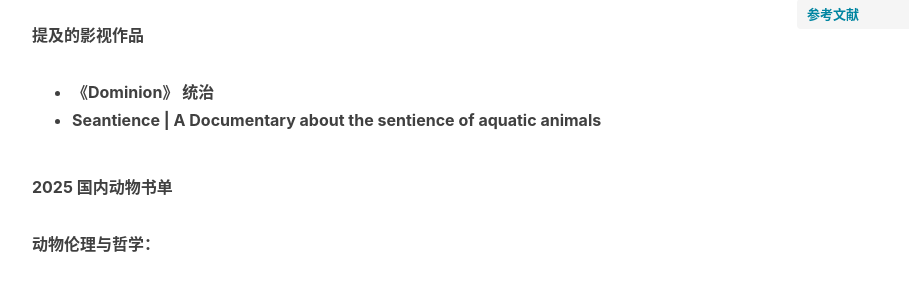
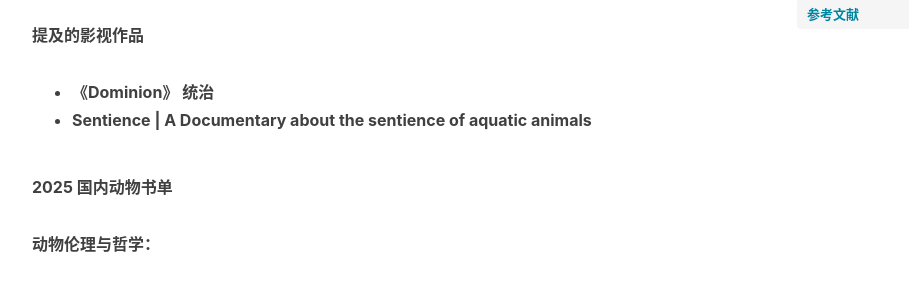
Before and after one commit to slightlytofu/slightlytofu.github.io, a Jekyll site: the page built from _posts/2026-01-07-Vol.15-从Papi案聊起-盘点2025国内外动物权益大事件.md, in a window 1280 px wide and 900 px high, scrolled down 2196 px. Shown: the part 150-441 px from the top of the window, without its empty margins (233-1142 px from the left). Built offline with Jekyll 4.4.1, drawn with Linux system fonts in a browser that asks for light colours; nearby versions of some CDN libraries; comment, search, counter and statistics services are not loaded.

Commit message:
🎨 (vol-15): Clean up typos, whitespace, and transcript timestamps

```diff
--- a/_posts/2026-01-07-Vol.15-从Papi案聊起-盘点2025国内外动物权益大事件.md
+++ b/_posts/2026-01-07-Vol.15-从Papi案聊起-盘点2025国内外动物权益大事件.md
@@ -65,7 +65,7 @@ tags:
 **提及的影视作品**
 
 - **《Dominion》 统治**
-- **Seantience \| A Documentary about the sentience of aquatic animals**
+- **Sentience \| A Documentary about the sentience of aquatic animals**
 
 **2025 国内动物书单**
 
```
